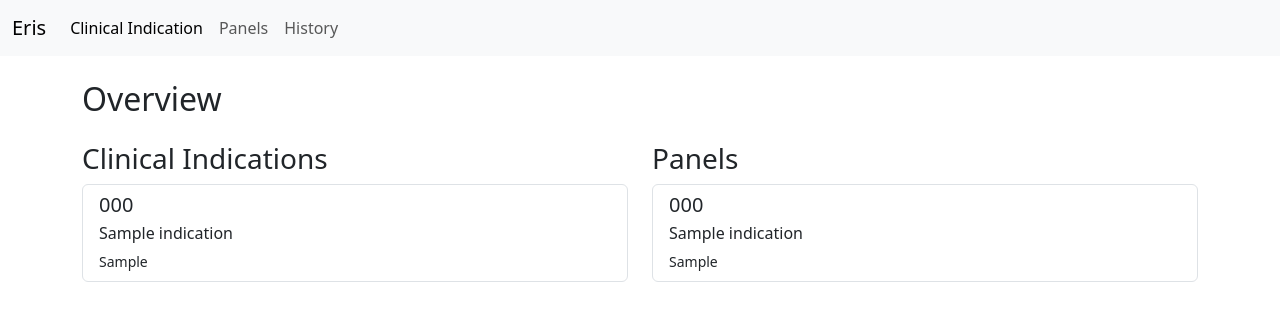
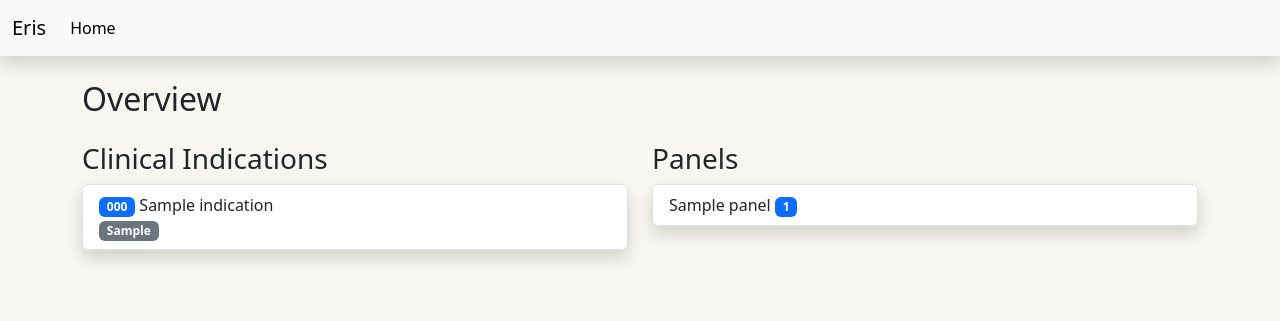
Before and after one commit to eastgenomics/eris, a Django app: page / in a window 1280 px wide. Shown: the top 321 px of the page. Run offline with Django 3.2, Linux system fonts and the light colour scheme; tables that the repository leaves empty hold one stand-in row (values such as "Sample post").

Commit message:
frontend

```diff
--- a/panel_requests/urls.py
+++ b/panel_requests/urls.py
@@ -16,7 +16,14 @@ Including another URLconf
 from django.contrib import admin
 from django.urls import path, include
 
+from django.contrib.staticfiles.storage import staticfiles_storage
+from django.views.generic.base import RedirectView
+
 urlpatterns = [
     path("admin/", admin.site.urls),
+    path(
+        "favicon.ico",
+        RedirectView.as_view(url=staticfiles_storage.url("images/favicon.ico")),
+    ),  # favicon
     path(r"", include("web.urls")),
 ]
--- a/requests_app/management/commands/_utils.py
+++ b/requests_app/management/commands/_utils.py
@@ -12,4 +12,4 @@ def normalize_version(padded_version: str) -> float:
     if not padded_version:
         return 0.0
 
-    return float(".".join(bit.lstrip("0") for bit in padded_version.split(".")))
+    return str(float(".".join(bit.lstrip("0") for bit in padded_version.split("."))))
--- a/web/templates/base.html
+++ b/web/templates/base.html
@@ -1,17 +1,22 @@
+{% load static %}
 <!DOCTYPE html>
 <html lang="en">
 
 <head>
     <meta charset="UTF-8">
     <meta name="viewport" content="width=device-width, initial-scale=1.0">
-    <title>Base</title>
+    <title>Eris</title>
+
+    <!-- Favicon -->
+    <link rel="favicon icon" href="{% static 'images/favicon.ico' %}"/>
+
     <!-- Bootstrap CSS -->
     <link href="https://cdn.jsdelivr.net/npm/bootstrap@5.3.0/dist/css/bootstrap.min.css" rel="stylesheet"
         integrity="sha384-9ndCyUaIbzAi2FUVXJi0CjmCapSmO7SnpJef0486qhLnuZ2cdeRhO02iuK6FUUVM" crossorigin="anonymous">
 </head>
 
-<body>
-    <nav class="navbar navbar-expand-lg bg-body-tertiary">
+<body style="background-color: #f7f6f0">
+    <nav class="navbar navbar-expand-lg bg-body-tertiary shadow">
         <div class="container-fluid">
             <a class="navbar-brand" href="#">Eris</a>
             <button class="navbar-toggler" type="button" data-bs-toggle="collapse" data-bs-target="#navbarNavAltMarkup"
@@ -20,9 +25,7 @@
             </button>
             <div class="collapse navbar-collapse" id="navbarNavAltMarkup">
                 <div class="navbar-nav">
-                    <a class="nav-link active" aria-current="page" href="#">Clinical Indication</a>
-                    <a class="nav-link" href="#">Panels</a>
-                    <a class="nav-link" href="#">History</a>
+                    <a class="nav-link active" aria-current="page" href="/">Home</a>
                 </div>
             </div>
         </div>
--- a/web/templates/web/index.html
+++ b/web/templates/web/index.html
@@ -1,53 +1,29 @@
 {% extends "base.html" %}
 
 {% block content %}
-<div class="container">
+<div class="container mb-5 pb-5">
     <h2 class="my-4">Overview</h2>
-    <!-- <div class="pagination">
-        <span class="step-links">
-            {% if page_obj.has_previous %}
-            <a href="?page=1">&laquo; first</a>
-            <a href="?page={{ page_obj.previous_page_number }}">previous</a>
-            {% endif %}
-
-            <span class="current">
-                Page {{ page_obj.number }} of {{ page_obj.paginator.num_pages }}.
-            </span>
-
-            {% if page_obj.has_next %}
-            <a href="?page={{ page_obj.next_page_number }}">next</a>
-            <a href="?page={{ page_obj.paginator.num_pages }}">last &raquo;</a>
-            {% endif %}
-        </span>
-    </div> -->
     <div class="row">
-        <div class="col">
+        <div class="col-6">
             <h3>Clinical Indications</h3>
-            <ul class="list-group">
-                {% for ci in page_obj %}
-                <a href="#" class="list-group-item list-group-item-action" aria-current="true">
-                    <div class="d-flex w-100 justify-content-between">
-                        <h5 class="mb-1">{{ ci.r_code }}</h5>
-                        <!-- <small>3 days ago</small> -->
-                    </div>
-                    <p class="mb-1">{{ ci.name }}</p>
-                    <small>{{ ci.test_method }}</small>
+            <ul class="list-group shadow">
+                {% for ci in cis %}
+                <a href="{% url 'clinical_indication' ci.id %}" class="list-group-item list-group-item-action text-break">
+                    <span class="badge bg-primary">{{ci.r_code }}</span> {{ci.name }} <br><span class="badge bg-secondary">{{ci.test_method }}</span>
                 </a>
                 {% endfor %}
             </ul>
+
         </div>
-        <div class="col">
+        <div class="col-6">
             <h3>Panels</h3>
-            <ul class="list-group">
-                {% for ci in page_obj %}
-                <a href="#" class="list-group-item list-group-item-action" aria-current="true">
-                    <div class="d-flex w-100 justify-content-between">
-                        <h5 class="mb-1">{{ ci.r_code }}</h5>
-                        <!-- <small>3 days ago</small> -->
-                    </div>
-                    <p class="mb-1">{{ ci.name }}</p>
-                    <small>{{ ci.test_method }}</small>
-                </a>
+            <ul class="list-group shadow">
+                {% for panel in panels %}
+                {% if panel.external_id %}
+                <a href="{% url 'panel' panel.id %}" class="list-group-item list-group-item-action text-break">{{ panel.panel_name }} <span class="badge bg-primary">{{ panel.external_id }}</span></a>
+                {% else %}
+                <a href="{% url 'panel' panel.id %}" class="list-group-item list-group-item-action text-break">{{ panel.panel_name }}</a>
+                {% endif %}
                 {% endfor %}
             </ul>
         </div>
--- a/web/urls.py
+++ b/web/urls.py
@@ -4,4 +4,6 @@ from . import views
 
 urlpatterns = [
     path("", views.index, name="index"),
+    path("panel/<int:panel_id>/", views.panel, name="panel"),
+    path("ci/<int:ci_id>/", views.ci, name="clinical_indication"),
 ]
--- a/web/views.py
+++ b/web/views.py
@@ -1,17 +1,131 @@
+import collections
+from itertools import chain
+
 from django.shortcuts import render
-from django.core.paginator import Paginator
+from django.db.models import QuerySet
 
-from requests_app.models import ClinicalIndication
+from requests_app.models import (
+    ClinicalIndication,
+    Panel,
+    ClinicalIndicationPanel,
+    ClinicalIndicationPanelHistory,
+    ClinicalIndicationTestMethodHistory,
+    PanelGene,
+    PanelGeneHistory,
+    Transcript,
+    PanelGeneTranscript,
+)
+from requests_app.management.commands._utils import normalize_version
 
 
 def index(request):
-    all_ci = ClinicalIndication.objects.all()
-    paginator = Paginator(
-        all_ci,
-        per_page=10,
+    all_ci: list[ClinicalIndication] = ClinicalIndication.objects.order_by(
+        "r_code"
+    ).all()
+
+    all_panels: list[dict] = Panel.objects.order_by("panel_name").all()
+
+    return render(
+        request,
+        "web/index.html",
+        {
+            "cis": all_ci,
+            "panels": all_panels,
+        },
     )
 
-    page_number = request.GET.get("page")
-    page_obj = paginator.get_page(page_number)
 
-    return render(request, "web/index.html", {"page_obj": page_obj})
+def panel(request, panel_id: int):
+    panel: Panel = Panel.objects.get(id=panel_id)
+
+    return render(
+        request,
+        "web/panel.html",
+        {
+            "panel": panel,
+        },
+    )
+
+
+def ci(request, ci_id: int):
+    # fetch ci
+    ci: ClinicalIndication = ClinicalIndication.objects.get(id=ci_id)
+
+    # fetch ci-panels
+    # might have multiple panels but only one active
+    ci_panels: QuerySet[
+        ClinicalIndicationPanel
+    ] = ClinicalIndicationPanel.objects.filter(clinical_indication_id=ci_id)
+
+    # converting version to readable format
+    for cip in ci_panels:
+        cip.td_version = normalize_version(cip.td_version)
+
+    # fetch panels
+    # there might be multiple panels due to multiple ci-panel links
+    panels: QuerySet[Panel] = Panel.objects.filter(
+        id__in=[cp.panel_id for cp in ci_panels]
+    )
+
+    # fetch ci-panels history
+    ci_panels_history: QuerySet[
+        ClinicalIndicationPanelHistory
+    ] = ClinicalIndicationPanelHistory.objects.filter(
+        clinical_indication_panel_id__in=[cp.id for cp in ci_panels]
+    ).order_by(
+        "created_date"
+    )
+
+    # fetch ci-test-method history
+    ci_test_method_history: QuerySet[
+        ClinicalIndicationTestMethodHistory
+    ] = ClinicalIndicationTestMethodHistory.objects.filter(clinical_indication_id=ci_id)
+
+    # combine ci-panels history and ci-test-method history
+    agg_history = list(chain(ci_test_method_history, ci_panels_history))
+
+    # fetch panel-gene
+    panel_genes: QuerySet[dict] = (
+        PanelGene.objects.filter(panel_id__in=[p.id for p in panels])
+        .order_by("panel_id")
+        .values("id", "panel_id", "gene_id", "gene_id__hgnc_id", "gene_id__gene_symbol")
+    )
+
+    all_gene_ids: set[str] = set([pg["gene_id"] for pg in panel_genes])
+
+    # prepare panel-gene dict
+    panel_genes_dict: dict[str, list] = collections.defaultdict(list)
+
+    for gene in panel_genes:
+        pg_history = PanelGeneHistory.objects.get(
+            panel_gene_id=gene["id"],
+        )
+        panel_genes_dict[gene["panel_id"]].append(
+            {
+                "hgnc": gene["gene_id__hgnc_id"],
+                "symbol": gene["gene_id__gene_symbol"],
+                "created": pg_history.created_date,
+            }
+        )
+
+    # ensure django template can read collections.defaultdict as dict
+    panel_genes_dict.default_factory = None
+
+    all_transcripts: QuerySet[Transcript] = (
+        Transcript.objects.filter(gene_id__in=all_gene_ids)
+        .values("gene_id__hgnc_id", "transcript", "source")
+        .order_by("gene_id__hgnc_id")
+    )
+
+    return render(
+        request,
+        "web/clinical.html",
+        {
+            "ci": ci,
+            "ci_panels": ci_panels,
+            "panels": panels,
+            "ci_history": agg_history,
+            "panel_genes": panel_genes_dict,
+            "transcripts": all_transcripts,
+        },
+    )
```
Also changed, not shown: panel_requests/settings.py (+9 -3 lines), web/templates/web/clinical.html (added, +155 -0 lines), web/templates/web/panel.html (added, +7 -0 lines), static/images/favicon.ico (added), 1 other file.
